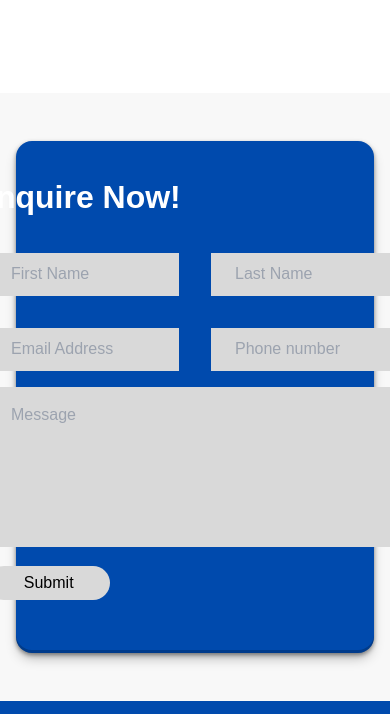
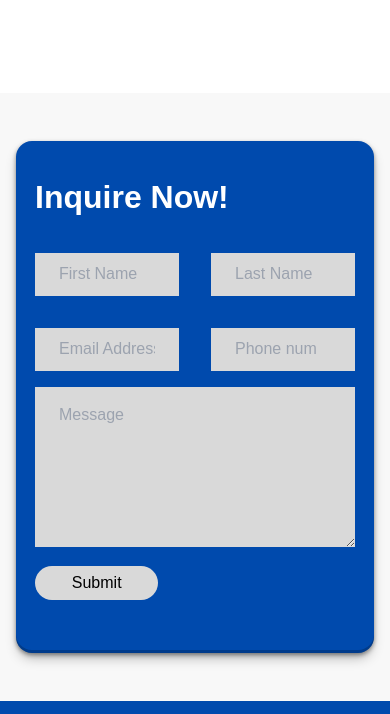
Before and after one commit to Arjayieeee/RnReducationalconsultancy, a website: page dist/index.html in a window 390 px wide. Shown: the part 5369-6083 px from the top of the page. Drawn offline with nearby package versions, Linux system fonts and the light colour scheme.

Commit message:
5th commit

```diff
--- a/dist/index.html
+++ b/dist/index.html
@@ -320,14 +320,14 @@
                          <input type="hidden" name="access_key" value="6e66717d-a292-4922-a498-ccb6b39fb6a4">
                          <h1 class="text-[2rem] lg:text-[3.5rem] font-bold text-white lg:text-black">Inquire Now!</h1>
                          <div class="firstinpt py-[2rem] flex items-center justify-between gap-[2rem]">
-                             <input type="text" name="Firstname" placeholder="First Name" id="" required class="bg-[#D9D9D9] py-[.6rem] px-[1.5rem] w-[12rem] lg:w-[14rem]">
-                             <input type="text" name="Lastname" placeholder="Last Name" id="" required class="bg-[#D9D9D9] py-[.6rem] px-[1.5rem] w-[12rem] lg:w-[14rem]">
+                             <input type="text" name="Firstname" placeholder="First Name" id="" required class="bg-[#D9D9D9] py-[.6rem] px-[1.5rem] w-[9rem] lg:w-[14rem]">
+                             <input type="text" name="Lastname" placeholder="Last Name" id="" required class="bg-[#D9D9D9] py-[.6rem] px-[1.5rem] w-[9rem] lg:w-[14rem]">
                          </div>
                          <div class="secondinpt  flex items-center justify-between gap-[2rem]">
-                              <input type="email" name="Email" placeholder="Email Address" id="" required class="bg-[#D9D9D9] py-[.6rem] px-[1.5rem]  w-[12rem] lg:w-[14rem]">
-                             <input type="number" name="phonenumber" placeholder="Phone number" id="" class="bg-[#D9D9D9] py-[.6rem] px-[1.5rem] w-[12rem] lg:w-[14rem]">
+                              <input type="email" name="Email" placeholder="Email Address" id="" required class="bg-[#D9D9D9] py-[.6rem] px-[1.5rem]  w-[9rem] lg:w-[14rem]">
+                             <input type="number" name="phonenumber" placeholder="Phone number" id="" class="bg-[#D9D9D9] py-[.6rem] px-[1.5rem] w-[9rem] lg:w-[14rem]">
                          </div>
-                         <textarea name="message" id="" placeholder="Message" class="mt-[1rem] bg-[#D9D9D9] h-[10rem] w-[26rem] lg:w-[30rem] mb-[1.2rem] px-[1.5rem] pt-[1rem]"></textarea>
+                         <textarea name="message" id="" placeholder="Message" class="mt-[1rem] bg-[#D9D9D9] h-[10rem] w-[20rem] lg:w-[30rem] mb-[1.2rem] px-[1.5rem] pt-[1rem]"></textarea>
                          <div class="contctbtn bg-[#D9D9D9] py-[.3rem] px-[1rem] rounded-[10rem]">
                              <a href="" class="">
                                 <button class="  px-[1.3rem] rounded-[3rem] hover:text-white hover:font-semibold">Submit</button>
```
Also changed, not shown: dist/output.css.
